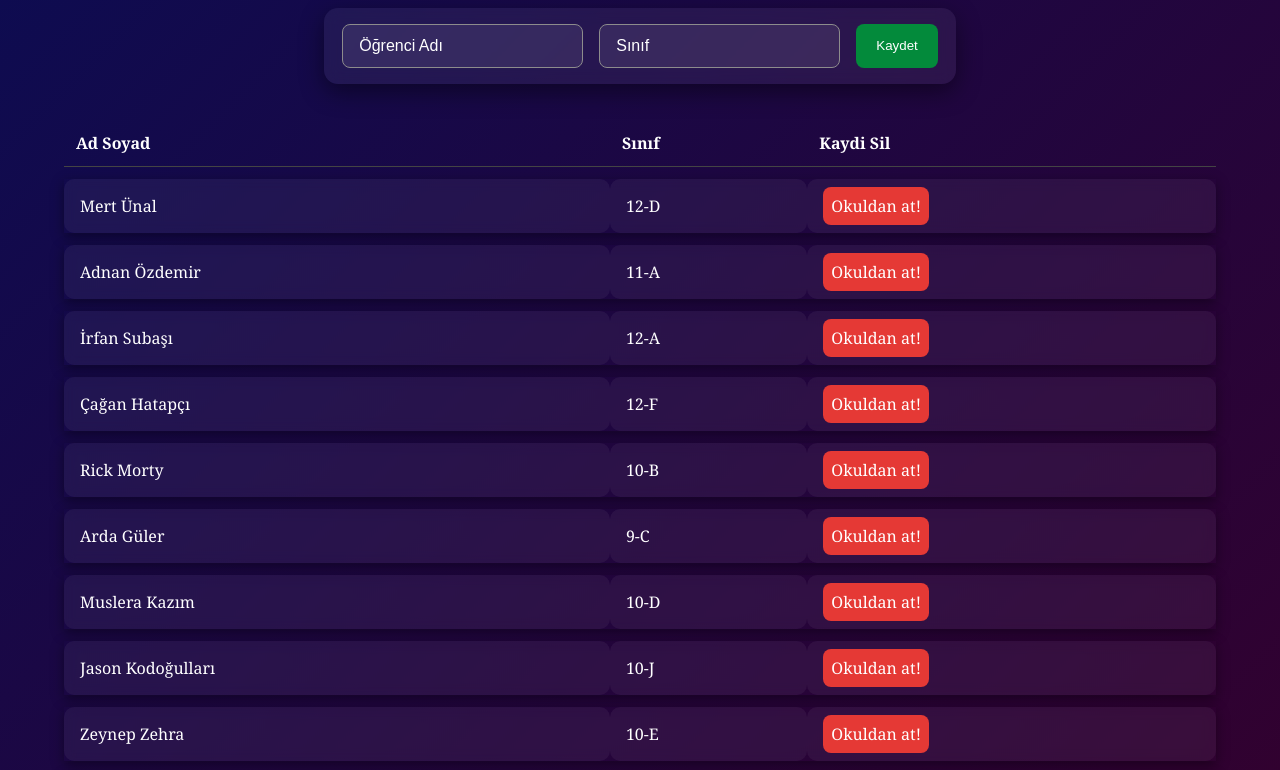
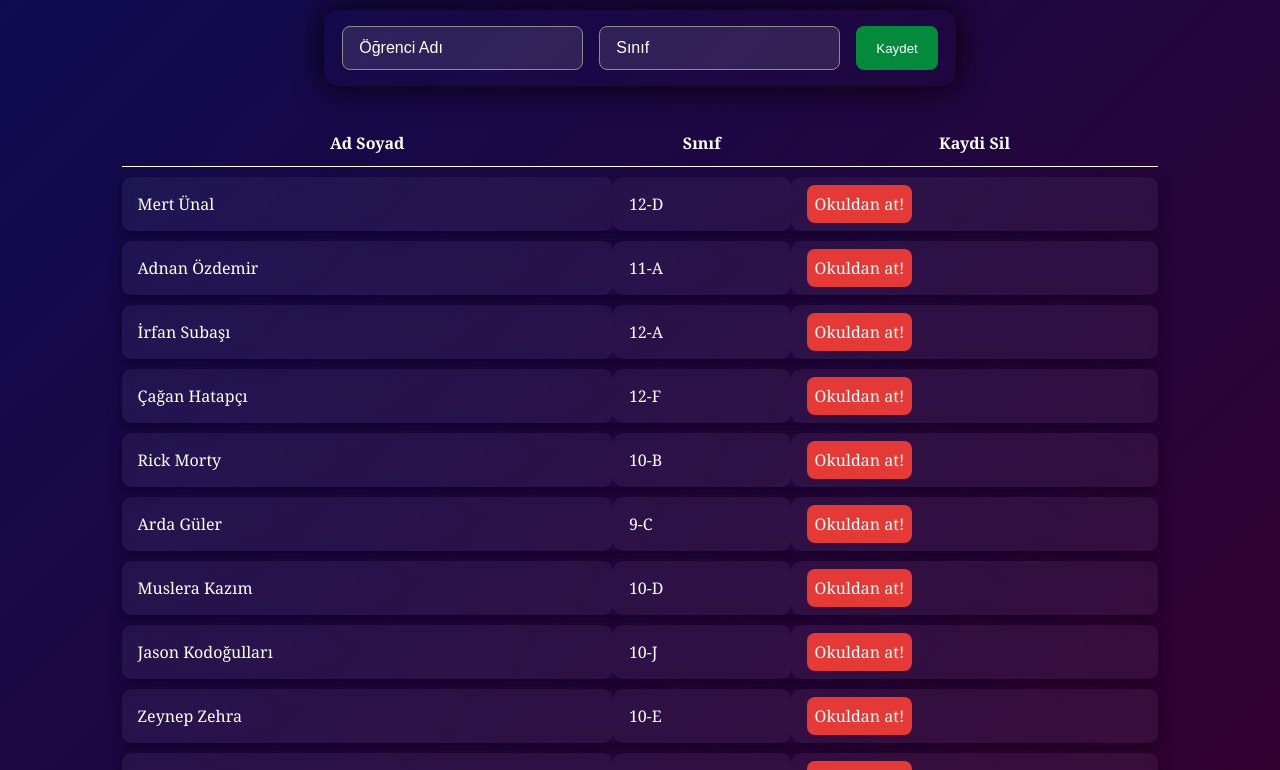
Before and after one commit to mert-unl/WeekInsider3, a plain HTML site: page day1/index.html in a window 1280 px wide. Shown: the part 118-888 px from the top of the page. Drawn offline with nearby package versions, Linux system fonts and the light colour scheme.

Commit message:
vercel için güncelleme

```diff
--- a/day1/main.js
+++ b/day1/main.js
@@ -29,15 +29,13 @@ function renderTable() {
         "'>Okuldan at!</span></td>"
     );
 
-    row.attr("title", "Satıra tıkla, seç");
-
     row.click(function () {
       $(this).toggleClass("clicked");
     });
 
     row.on("mouseenter", function () {
       $(this).css({
-        transform: "scale(1.02)",
+        transform: "scale(1.025)",
       });
     });
 
@@ -46,7 +44,6 @@ function renderTable() {
         transform: "scale(1)",
       });
     });
-
     tbody.append(row);
   });
 }
--- a/day1/style.css
+++ b/day1/style.css
@@ -11,10 +11,8 @@ body {
 }
 
 h2 {
-  margin-bottom: 24px;
   font-size: 2rem;
   color: #ffffff;
-  text-shadow: 0 0 8px rgba(255, 255, 255, 0.15);
 }
 
 form {
@@ -22,12 +20,10 @@ form {
   flex-wrap: wrap;
   gap: 1rem;
   margin-bottom: 24px;
-  background: rgba(255, 255, 255, 0.06);
   padding: 1rem;
   border-radius: 14px;
-  backdrop-filter: blur(8px);
-  box-shadow: 0 8px 24px rgba(0, 0, 0, 0.45);
-  width: 100%;
+  box-shadow: 0 0px 30px rgba(8, 0, 0, 1);
+  width: 90%;
   max-width: 600px;
   justify-content: center;
 }
@@ -36,14 +32,9 @@ input[type="text"] {
   padding: 12px 16px;
   border: 1px solid #8d8c8c;
   border-radius: 8px;
-  background-color: rgba(255, 255, 255, 0.08);
+  background-color: rgba(255, 255, 255, 0.1);
   color: white;
   font-size: 1rem;
-}
-
-input[type="text"]:focus {
-  border-color: #00e676;
-  outline: none;
 }
 
 input[type="text"]::placeholder {
@@ -56,6 +47,7 @@ button {
   background-color: #038a3b;
   color: white;
   border-radius: 8px;
+
   cursor: pointer;
 }
 
@@ -65,18 +57,16 @@ button:hover {
 }
 
 table {
-  width: 100%;
-  border-spacing: 0 12px;
+  width: 90%;
+  border-spacing: 0 10px;
 }
 
 th {
   padding: 12px;
-  text-align: left;
-  background-color: transparent;
   color: white;
   font-weight: bold;
   font-size: 1rem;
-  border-bottom: 1px solid #444;
+  border-bottom: 1px solid #ffffff;
 }
 
 tbody tr {
```
